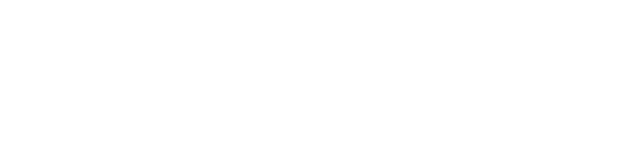
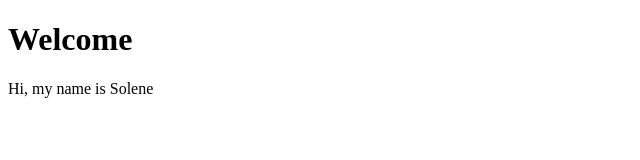
Before and after one commit to So-G/my-super-website, a plain HTML site: page index.html in a window 1280 px wide. Shown: the whole page, without its empty margins (0-640 px from the left). Drawn offline with Linux system fonts and the light colour scheme.

Commit message:
Added titles and paragraphs

```diff
--- a/index.html
+++ b/index.html
@@ -2,9 +2,10 @@
 <html>
   <head>
     <meta charset="UTF-8">
-    <title>title</title>
+    <title>This is my Webpage</title>
   </head>
   <body>
-
+  <h1>Welcome</h1>
+    <p>Hi, my name is Solene</p>
   </body>
 </html>
```
